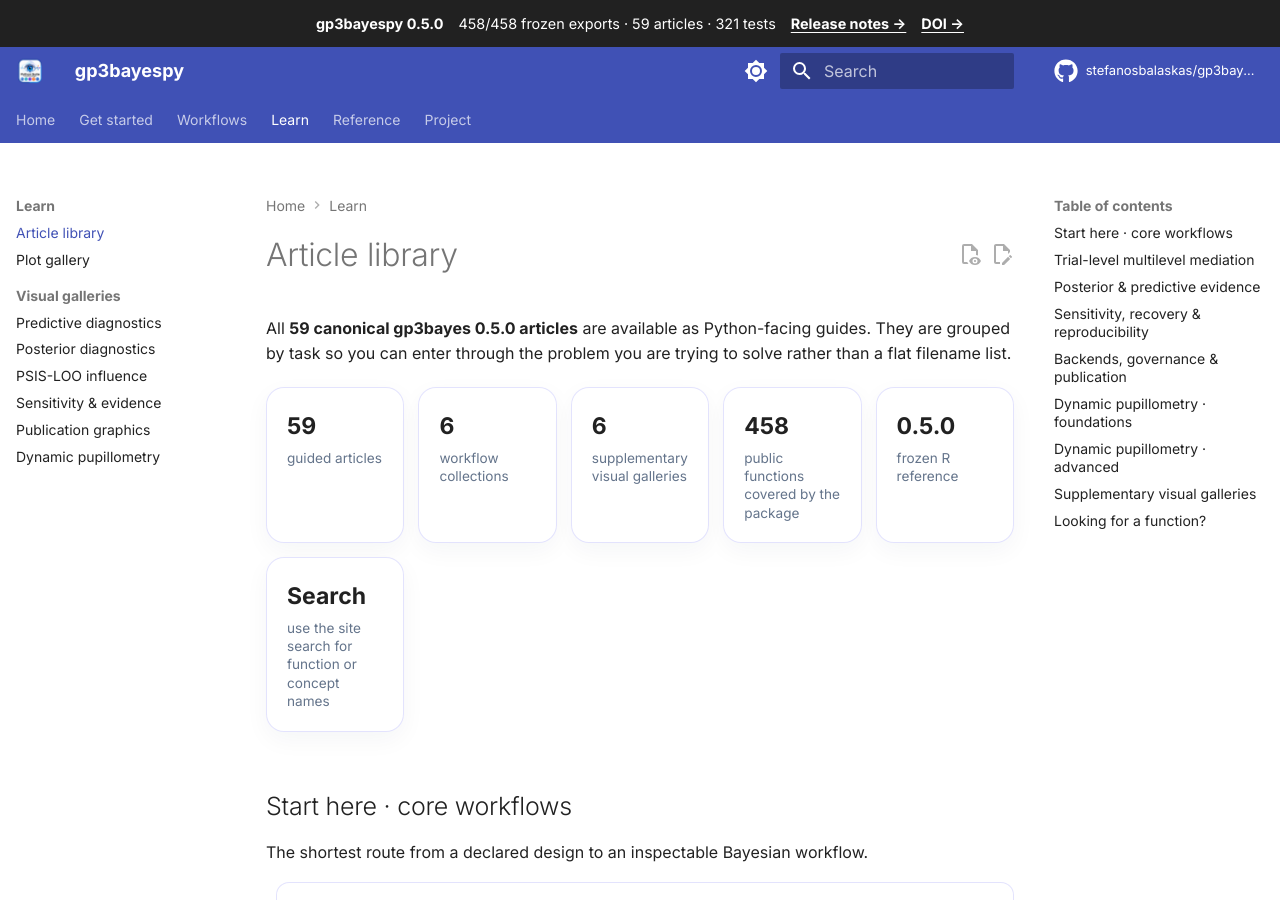
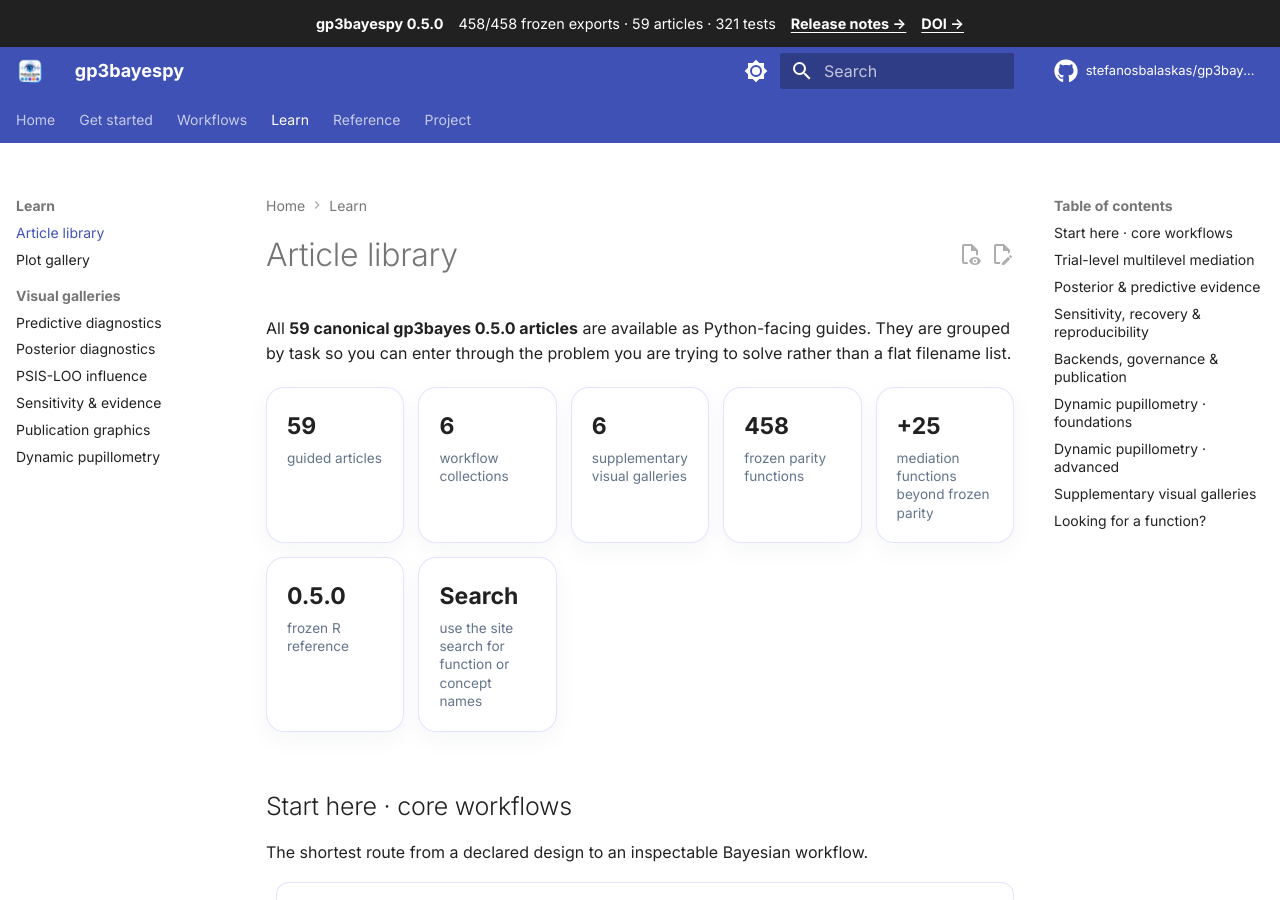
Before and after one commit to stefanosbalaskas/gp3bayespy, an MkDocs documentation site: the page built from docs/articles/index.md, in a window 1280 px wide and 900 px high. Built offline with MkDocs 1.6.1 and Material for MkDocs 9.7.7, drawn with Linux system fonts in a browser that asks for light colours; comment, search, counter and statistics services are not loaded.

Commit message:
docs: clarify article hub API accounting

```diff
--- a/docs/articles/index.md
+++ b/docs/articles/index.md
@@ -6,7 +6,8 @@
   <div class="gp-stat"><strong>59</strong><span>guided articles</span></div>
   <div class="gp-stat"><strong>6</strong><span>workflow collections</span></div>
   <div class="gp-stat"><strong>6</strong><span>supplementary visual galleries</span></div>
-  <div class="gp-stat"><strong>458</strong><span>public functions covered by the package</span></div>
+  <div class="gp-stat"><strong>458</strong><span>frozen parity functions</span></div>
+  <div class="gp-stat"><strong>+25</strong><span>mediation functions beyond frozen parity</span></div>
   <div class="gp-stat"><strong>0.5.0</strong><span>frozen R reference</span></div>
   <div class="gp-stat"><strong>Search</strong><span>use the site search for function or concept names</span></div>
 </div>
```
